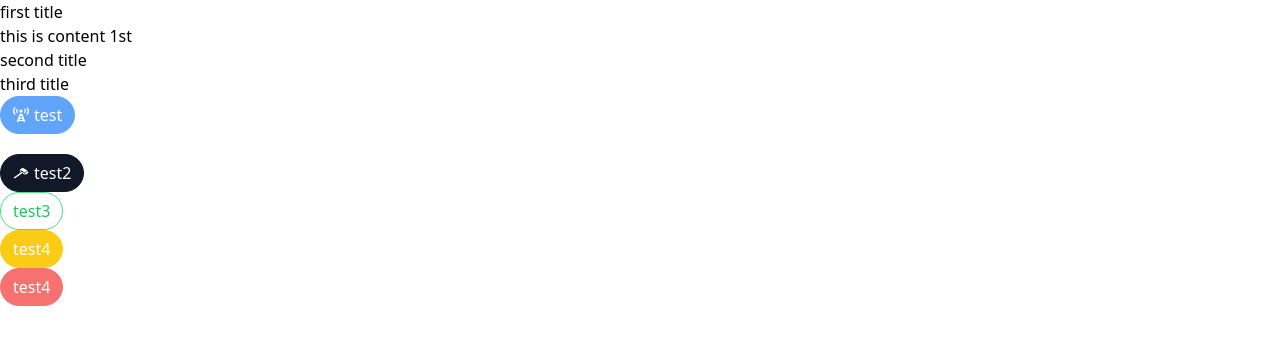
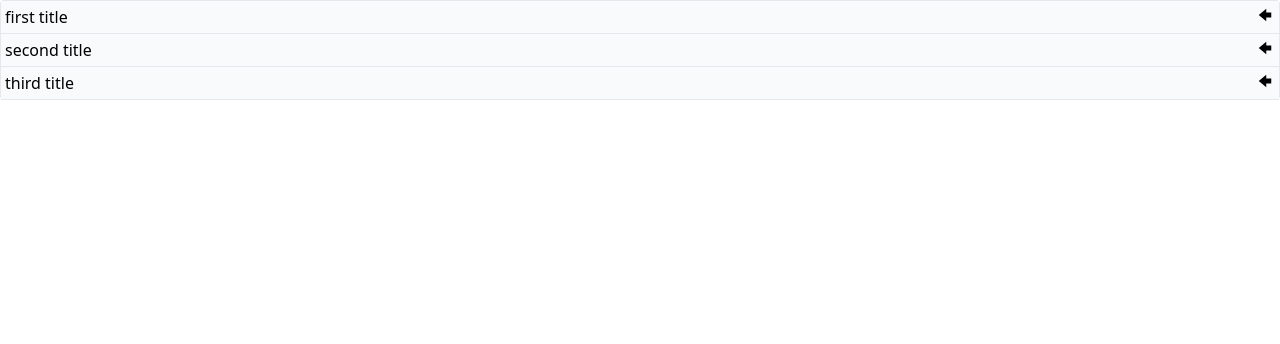
Before and after one commit to judosucks/project2, a React (Create React App) app: page / in a window 1280 px wide. Shown: the top 344 px of the page. Built offline with nearby package versions, Linux system fonts and the light colour scheme.

Commit message:
working on dropdown menu

```diff
--- a/src/App.js
+++ b/src/App.js
@@ -1,26 +1,18 @@
+import AccordionPage from "./pages/AccordionPage";
+import DropDown from "./component/DropDwon";
+function App() {
+  const options =[{
+    label:"red",value:"red",
+    label:"green",value:"green",
+    label:"yellow",value:"yellow"
+  }]
+ return(
+  <div>
+    <AccordionPage/>
+    <DropDown options={options}/>
+  </div>
 
-import ButtonPage from './pages/ButtonPage';
-import Accordion from './component/Accordion';
-function App() {
-   const items =[{
-    id:'1',
-    label:'first title',
-    content:'this is content 1st'
-   },{
-    id:'2',
-    label:'second title',
-    content:'this is content 2nd'
-   },{
-    id:'3',
-    label:'third title',
-    content:'this is content 3rd'
-   }]
-    return (
-        <div>
-            <Accordion items={items}/>
-            <ButtonPage/>
-        </div>
-    )
+ )
 }
 
 export default App;
--- a/src/component/Accordion.js
+++ b/src/component/Accordion.js
@@ -1,20 +1,42 @@
 import {useState} from "react"
+import {GoTriangleLeft, GoTriangleDown, GoArrowLeft} from "react-icons/go";
 function Accordion({items}) {
 
   const [expandedIndex,
-        setExpandedIndex] = useState(0)
+    setExpandedIndex] = useState(-1)
 
   const renderedItem = items.map((item, index) => {
     const isExpanded = index === expandedIndex //true
 
-        const handleClick =(nextIndex)=>{
-            setExpandedIndex(nextIndex)
-            console.log('expanedIndex is',expandedIndex)
+    const icon = <span className="text-xl">{isExpanded
+        ? <GoTriangleDown/>
+        : <GoArrowLeft/>}</span>
+    const handleClick = (nextIndex) => {
+        //pro
+        setExpandedIndex((currentExpandedIndex)=>{
+            if(currentExpandedIndex === nextIndex){
+                return -1
+            }else{
+                return nextIndex
+            }
+        })
+
+    //     if (expandedIndex === nextIndex) {
+    //     setExpandedIndex(-1)
+    //   } else {
+    //     setExpandedIndex(nextIndex)
+    //   }
+
     }
     return (
       <div key={item.id}>
-                <div onClick={()=>handleClick(index)}>{item.label}</div>
-                {isExpanded && <div>{item.content}</div>}
+        <div
+          className="flex justify-between p-1 bg-gray-50 border-b cursor-pointer"
+          onClick={() => handleClick(index)}>
+          {item.label}
+          {icon}
+        </div>
+        {isExpanded && <div className="text-center border-b p-5">{item.content}</div>}
 
       </div>
 
@@ -22,7 +44,7 @@ function Accordion({items}) {
   })
 
   return (
-        <div>{renderedItem}</div>
+    <div className="border-x border-t rounded">{renderedItem}</div>
   )
 }
 export default Accordion
--- /dev/null
+++ b/src/component/DropDwon.js
@@ -0,0 +1,5 @@
+function DropDown({options}){
+
+
+}
+export default DropDown
--- /dev/null
+++ b/src/pages/AccordionPage.js
@@ -0,0 +1,26 @@
+import Accordion from '../component/Accordion';
+function AccordionPage() {
+  const items = [
+    {
+      id: '1',
+      label: 'first title',
+      content: 'this is content 1st'
+    }, {
+      id: '2',
+      label: 'second title',
+      content: 'this is content 2nd'
+    }, {
+      id: '3',
+      label: 'third title',
+      content: 'this is content 3rd'
+    }
+  ]
+  return (
+    <div>
+      <Accordion items={items}/>
+
+    </div>
+  )
+}
+
+export default AccordionPage;
--- a/src/pages/ButtonPage.js
+++ b/src/pages/ButtonPage.js
@@ -2,18 +2,23 @@
 import Button from '../component/Button';
 import {GoRadioTower} from "react-icons/go";
 import {Gi3DHammer} from "react-icons/gi";
+import { useState } from 'react';
 function ButtonPage() {
+
 
   return (
     <div>
 
       <Button primary rounded className="mb-5">
+
+        test
         <GoRadioTower/>
-                test
       </Button>
       <Button secondary rounded>
+
+        test2
         <Gi3DHammer/>
-                test2</Button>
+      </Button>
       <Button success rounded outline>test3</Button>
       <Button warning rounded>test4</Button>
       <Button danger rounded>test4</Button>
```
Lines whose indentation alone changed are shown as unchanged.
